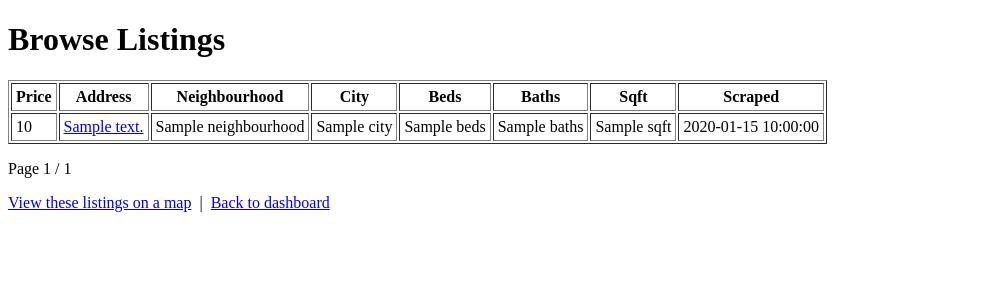
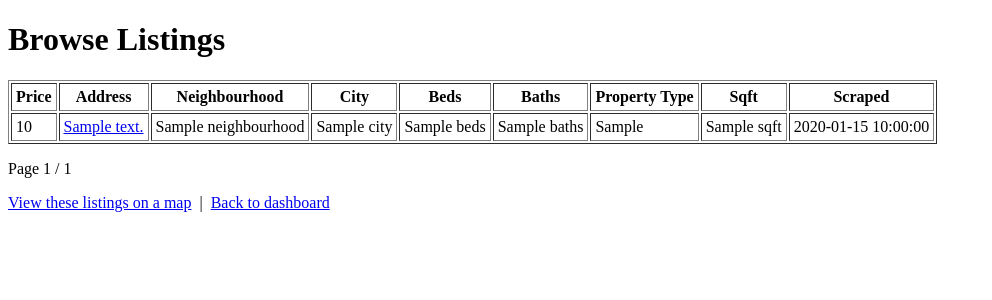
Before and after one commit to Fquico1999/Real-Estate-Valuation, a FastAPI app: template webapp/templates/listings.html in a window 1280 px wide. Shown: the top 300 px of the page, without its empty margins (0-992 px from the left). Run offline with FastAPI, Linux system fonts and the light colour scheme; the template is opened without the code that fills it: most values are stand-ins (such as "Sample title", 1, 10 or a date in 2020).

Commit message:
Closes #18 - Added a property type column to listings view

```diff
--- a/webapp/templates/listings.html
+++ b/webapp/templates/listings.html
@@ -14,6 +14,7 @@
       <th>City</th>
       <th>Beds</th>
       <th>Baths</th>
+      <th>Property Type</th>
       <th>Sqft</th>
       <th>Scraped</th>
     </tr>
@@ -35,6 +36,7 @@
       <td>{{ l.city }}</td>
       <td>{{ l.beds }}</td>
       <td>{{ l.baths }}</td>
+      <td>{{ l.property_type }}</td>
       <td>{{ l.sqft }}</td>
       <td>{{ l.scraped_at }}</td>
     </tr>
```
